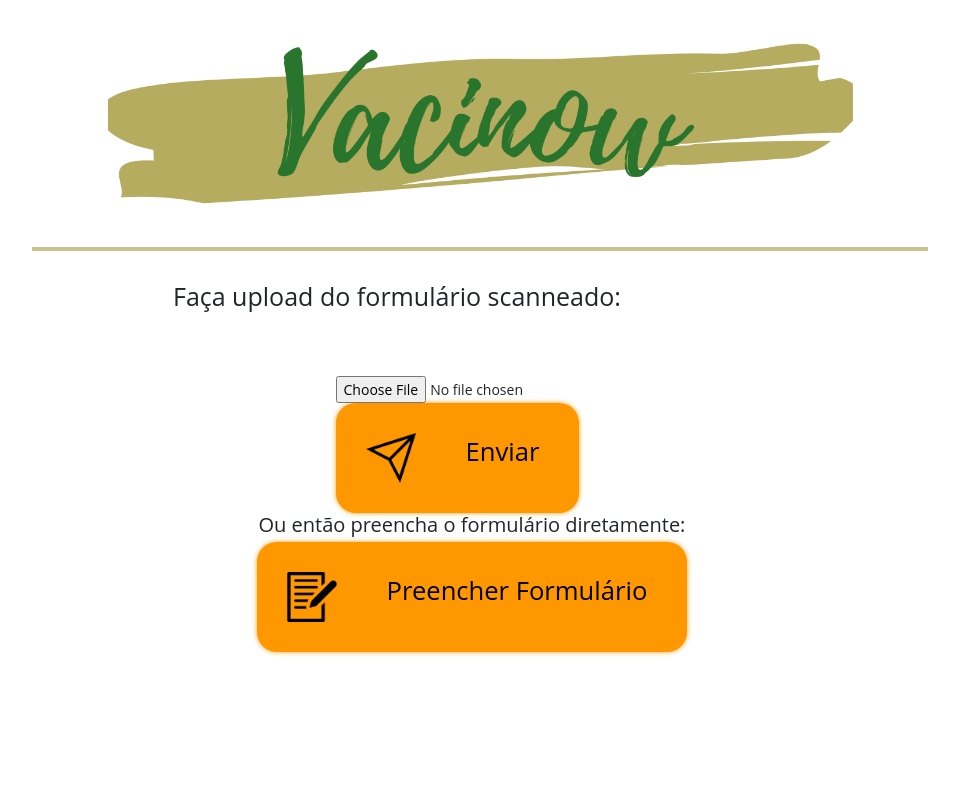
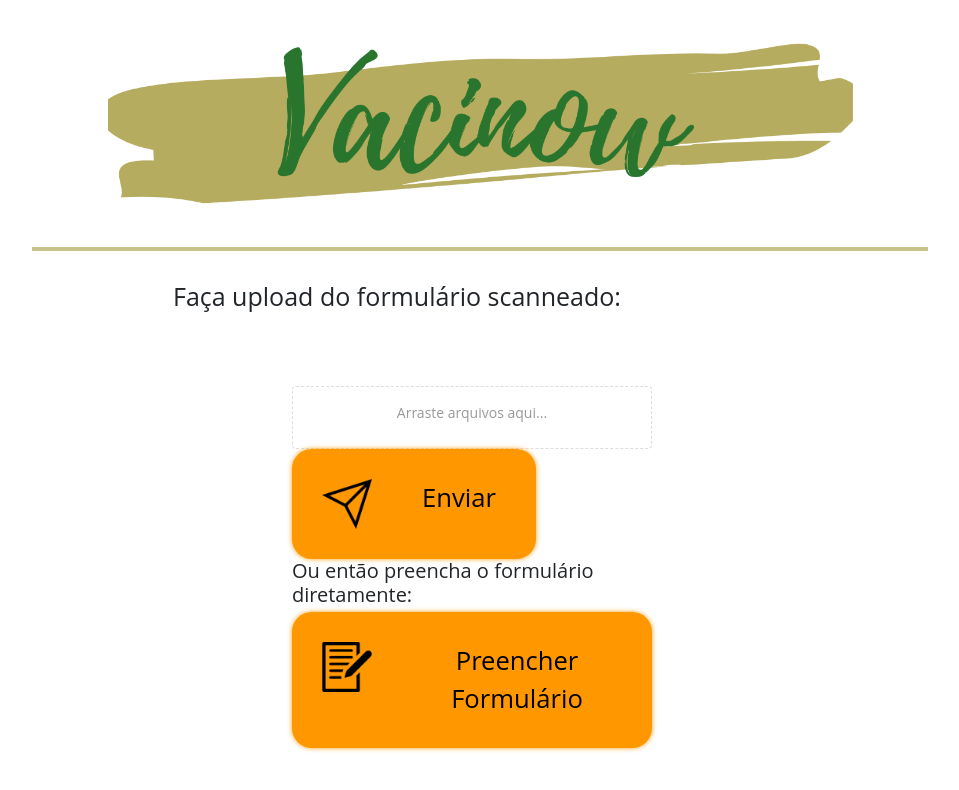
Before and after one commit to LucasHaug/Vacinow, a React (Create React App) app: page /upload in a window 1280 px wide. Shown: the top 790 px of the page, without its empty margins (168-1127 px from the left). Built offline with nearby package versions, Linux system fonts and the light colour scheme; the HTML template or start-up script is replaced by a standard one.

Commit message:
Upload mais bonitinho

```diff
--- a/package.json
+++ b/package.json
@@ -9,12 +9,17 @@
     "@testing-library/user-event": "^12.1.10",
     "axios": "^0.21.1",
     "bootstrap": "^5.0.2",
+    "circular-progress-bar": "^2.1.0",
     "react": "^17.0.2",
     "react-bootstrap": "^2.0.0-beta.4",
+    "react-circular-progressbar": "^2.0.4",
     "react-dom": "^17.0.2",
+    "react-dropzone": "^11.3.4",
     "react-fast-grid": "^2.1.9",
+    "react-icons": "^4.2.0",
     "react-router-dom": "^5.2.0",
     "react-scripts": "4.0.3",
+    "styled-components": "^5.3.0",
     "web-vitals": "^1.0.1"
   },
   "scripts": {
--- a/src/App.js
+++ b/src/App.js
@@ -4,7 +4,7 @@ import { BrowserRouter as Router, Route, Switch, } from "react-router-dom";
 import './styles/global.css'
 
 import Homepage from './screens/homepage';
-import Upload from './screens/upload';
+import Upload from './screens/UploadScreen/uploadScreen';
 import Registration from './screens/registrationForm/registrationForm';
 
 
--- /dev/null
+++ b/src/screens/UploadScreen/FileList/index.jsx
@@ -0,0 +1,46 @@
+import React from "react";
+import CircularProgressBar from "circular-progress-bar";
+import { MdCheckCircle, MdError, MdLink } from "react-icons/md";
+
+import { Container, FileInfo, Preview } from "./styles";
+
+const FileList = ({ files, onDelete }) => (
+  <Container>
+    {files.map(uploadedFile => (
+      <li key={uploadedFile.id}>
+        <FileInfo>
+          <Preview src={uploadedFile.preview} />
+          <div>
+            <strong>{uploadedFile.name}</strong>
+            <span>
+              {uploadedFile.readableSize}{" "}
+              {!uploadedFile.url && (
+                <button onClick={() => onDelete(uploadedFile.id)}>
+                  Excluir
+                </button>
+              )}
+            </span>
+          </div>
+        </FileInfo>
+
+        <div>
+          {/* {!uploadedFile.uploaded &&
+            !uploadedFile.error && (
+              <Progress
+                styles={{
+                  root: { width: 24 },
+                  path: { stroke: "#7159c1" }
+                }}
+                strokeWidth={10}
+                percentage={uploadedFile.progress}
+              />
+            )} */}
+
+          {/* {uploadedFile.uploaded && <MdCheckCircle size={24} color="#78e5d5" />} */}
+        </div>
+      </li>
+    ))}
+  </Container>
+);
+
+export default FileList;
--- /dev/null
+++ b/src/screens/UploadScreen/FileList/styles.jsx
@@ -0,0 +1,46 @@
+import styled from "styled-components";
+
+export const Container = styled.ul`
+  margin-top: 20px;
+  li {
+    display: flex;
+    justify-content: space-between;
+    align-items: center;
+    color: #444;
+    & + li {
+      margin-top: 15px;
+    }
+  }
+`;
+
+export const FileInfo = styled.div`
+  display: flex;
+  align-items: center;
+  div {
+    display: flex;
+    flex-direction: column;
+    span {
+      font-size: 12px;
+      color: #999;
+      margin-top: 5px;
+      button {
+        border: 0;
+        background: transparent;
+        color: #e57878;
+        margin-left: 5px;
+        cursor: pointer;
+      }
+    }
+  }
+`;
+
+export const Preview = styled.div`
+  width: 36px;
+  height: 36px;
+  border-radius: 5px;
+  background-image: url(${props => props.src});
+  background-repeat: no-repeat;
+  background-size: cover;
+  background-position: 50% 50%;
+  margin-right: 10px;
+`;
--- /dev/null
+++ b/src/screens/UploadScreen/Upload/index.jsx
@@ -0,0 +1,38 @@
+import React, { Component } from "react";
+
+import Dropzone from "react-dropzone";
+
+import { DropContainer, UploadMessage } from "./styles";
+
+export default class Upload extends Component {
+  renderDragMessage = (isDragActive, isDragReject) => {
+    if (!isDragActive) {
+      return <UploadMessage>Arraste arquivos aqui...</UploadMessage>;
+    }
+
+    if (isDragReject) {
+      return <UploadMessage type="error">Arquivo não suportado</UploadMessage>;
+    }
+
+    return <UploadMessage type="success">Solte os arquivos aqui</UploadMessage>;
+  };
+
+  render() {
+    const { onUpload } = this.props;
+
+    return (
+      <Dropzone accept="image/*" onDropAccepted={onUpload}>
+        {({ getRootProps, getInputProps, isDragActive, isDragReject }) => (
+          <DropContainer
+            {...getRootProps()}
+            isDragActive={isDragActive}
+            isDragReject={isDragReject}
+          >
+            <input {...getInputProps()} />
+            {this.renderDragMessage(isDragActive, isDragReject)}
+          </DropContainer>
+        )}
+      </Dropzone>
+    );
+  }
+}
--- /dev/null
+++ b/src/screens/UploadScreen/Upload/styles.jsx
@@ -0,0 +1,34 @@
+import styled, { css } from "styled-components";
+
+const dragActive = css`
+  border-color: #78e5d5;
+`;
+
+const dragReject = css`
+  border-color: #e57878;
+`;
+
+export const DropContainer = styled.div.attrs({
+  className: "dropzone"
+})`
+  border: 1px dashed #ddd;
+  border-radius: 4px;
+  cursor: pointer;
+  transition: height 0.2s ease;
+  ${props => props.isDragActive && dragActive};
+  ${props => props.isDragReject && dragReject};
+`;
+
+const messageColors = {
+  default: "#999",
+  error: "#e57878",
+  success: "#78e5d5"
+};
+
+export const UploadMessage = styled.p`
+  display: flex;
+  color: ${props => messageColors[props.type || "default"]};
+  justify-content: center;
+  align-items: center;
+  padding: 15px 0;
+`;
--- /dev/null
+++ b/src/screens/UploadScreen/styles.js
@@ -0,0 +1,17 @@
+import styled from "styled-components";
+
+export const Container = styled.div`
+  height: 100%;
+  display: flex;
+  justify-content: center;
+  align-items: center;
+`;
+
+export const Content = styled.div`
+  width: 100%;
+  max-width: 400px;
+  margin: 30px;
+  background: #fff;
+  border-radius: 4px;
+  padding: 20px;
+`;
--- /dev/null
+++ b/src/screens/UploadScreen/uploadScreen.jsx
@@ -0,0 +1,113 @@
+import React, { Component } from "react";
+import { uniqueId } from "lodash";
+import filesize from "filesize";
+
+import api from "axios";
+
+import { Container, Content } from "./styles";
+
+import Upload from "./Upload";
+import FileList from "./FileList";
+
+var upload = {}
+
+class uploadScreen extends Component {
+    state = {
+        uploadedFiles: []
+    };
+
+    handleUpload = files => {
+        const uploadedFiles = files.map(file => ({
+            file,
+            id: uniqueId(),
+            name: file.name,
+            readableSize: filesize(file.size),
+            preview: URL.createObjectURL(file),
+            progress: 0,
+            uploaded: false,
+            error: false,
+            url: null
+        }));
+
+        this.setState({
+            uploadedFiles: this.state.uploadedFiles.concat(uploadedFiles)
+        });
+        upload = files
+    };
+
+    handleDelete = async id => {
+        this.setState({
+            uploadedFiles: this.state.uploadedFiles.filter(file => file.id !== id)
+        });
+        upload.pop()
+    };
+
+    componentWillUnmount() {
+        this.state.uploadedFiles.forEach(file => URL.revokeObjectURL(file.preview));
+    }
+
+    handleSubmit(event) {
+        event.preventDefault()
+        console.log("oi", upload[0])
+
+        if (!upload[0]) {
+            return
+        }
+        const data = new FormData()
+
+        data.append('image', upload[0])
+
+        console.log("data", data)
+        api.post('https://api.vacinow.tk/readfile', data)
+            .then(function (response) {
+                alert(response.data.text)
+            })
+            .catch(function (error) {
+                console.log(error)
+            })
+    }
+
+    render() {
+        const { uploadedFiles } = this.state;
+
+        return (
+            <div className="content" id="upload">
+                <header>
+                    <a href="/">
+                        <img src="../images/vacinow3.png" alt="vacinow-logo" />
+                    </a>
+                    <hr />
+                </header>
+                <main>
+                    <div className="description">
+                        <h1>Faça upload do formulário scanneado: </h1>
+                    </div>
+                    <div className="upload">
+                            <Container>
+                                <Content>
+                        <form onSubmit={this.handleSubmit}>
+                                    <Upload onUpload={this.handleUpload} />
+                                    {!!uploadedFiles.length && (
+                                        <FileList files={uploadedFiles} onDelete={this.handleDelete} />
+                                    )}
+                            <button type="submit" className="linkButton">
+                                <img src="../images/send.png" alt="send-icon" className="icon" />
+                                <p>Enviar</p>
+                            </button>
+                        </form>
+
+                        <h2>Ou então preencha o formulário diretamente: </h2>
+                        <button onClick={() => { window.location = "/registration" }} className="linkButton">
+                            <img src="../images/contact-form.png" alt="forms-icon" className="icon" />
+                            <p>Preencher Formulário</p>
+                        </button>
+                                </Content>
+                            </Container>
+                    </div>
+                </main>
+            </div>
+        );
+    }
+}
+
+export default uploadScreen;
--- a/src/screens/upload.jsx
+++ b/src/screens/upload.jsx
@@ -10,14 +10,14 @@ const Upload = () => {
     function handleSubmit(event) {
         event.preventDefault()
 
+        console.log(image)
         if (!image) {
             return
         }
         const data = new FormData()
-
         data.append('image', image)
 
-        api.post('/readfile', data)
+        api.post('https://api.vacinow.tk/readfile', data)
             .then(function (response) {
                 alert(response.data.text)
             })
@@ -26,15 +26,13 @@ const Upload = () => {
             })
     }
 
+    function handleImage(event){
+        if (!event.target.files){
+            return;
+        }
+        setImage(event.target.files[0]);
+    };
     //todo: preview da imagem
-    function handleImage(event) {
-        if (!event.target.files) {
-            return
-        } else {
-            // src = URL.createObjectURL(event.target.files[0])
-        }
-        setImage(event.target.files[0])
-    }
     return (
     <div className="content" id="upload">
         <header>
@@ -51,11 +49,7 @@ const Upload = () => {
 
             <div className="upload">
                     <form onSubmit={handleSubmit}>
-                        {/* <label for="imgButton">
-                            <img src="../images/image-icon.png" alt="img-icon" className="icon" />
-                            <p>Selecione sua imagem</p>
-                        </label> */}
-                        <input onChange={handleImage} type="file" accept="image/*;capture=camera" id="imgButton" />
+                        <input  onChange={handleImage} type="file" accept="image/*;capture=camera" id="imgButton" />
 
                         <button type="submit" className="linkButton">
                             <img src="../images/send.png" alt="send-icon" className="icon" />
```
Also changed, not shown: 1 other file (tests, documents, lock files or other folders).
